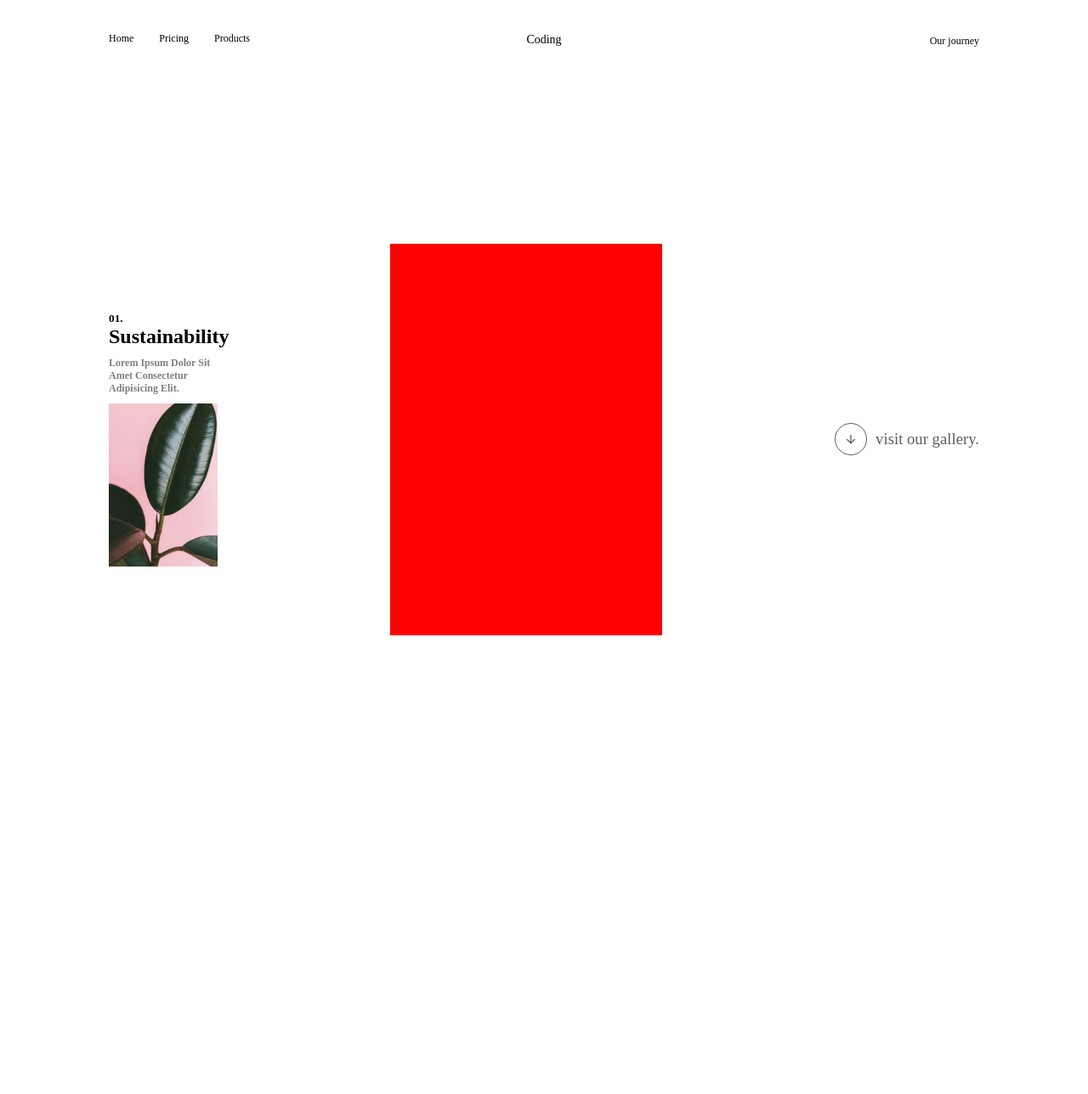
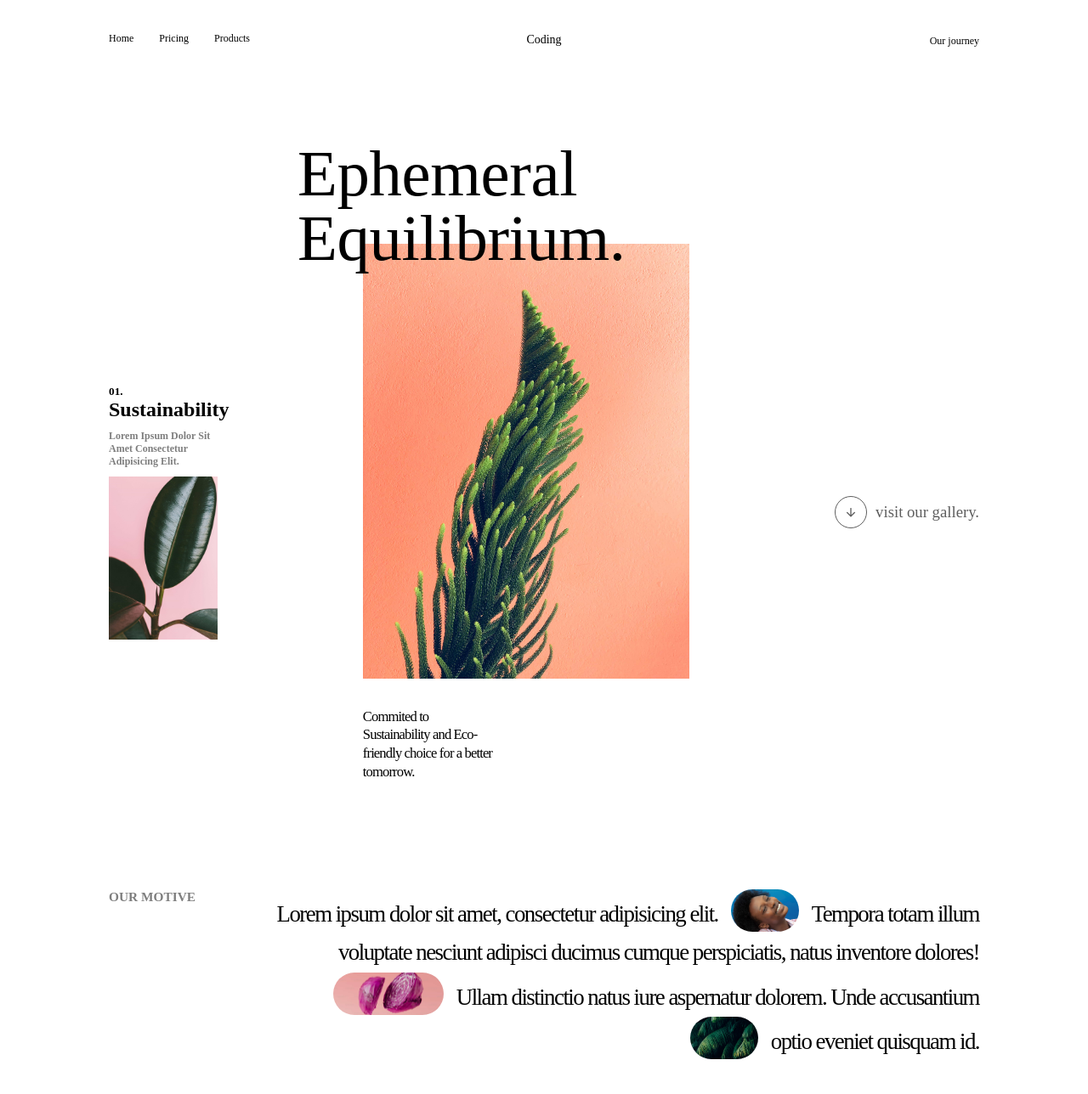
Before and after one commit to Dharmendra016/Animated_Website, a plain HTML site: page Project01/index.html in a window 1280 px wide. Shown: the whole page at 85% size. Before the commit the page ends 800 px from the top, so only its background shows below. Drawn offline with nearby package versions, Linux system fonts and the light colour scheme.

Commit message:
adding a little bit more things

```diff
--- a/Project01/index.html
+++ b/Project01/index.html
@@ -36,6 +36,15 @@
                 </div>
 
                 <div class="ephemeral">
+                   <div class="heading">
+                        <h1>Ephemeral</h1>
+                        <h1>Equilibrium.</h1>
+                   </div>
+
+                   <div class="imgntext">
+                       <img src="./images/pinkplant.jpg" alt="">
+                       <p>Commited to Sustainability and Eco-friendly choice for a better tomorrow.</p>
+                   </div>
 
                 </div>
 
@@ -47,6 +56,11 @@
                 </div>
             </div>
 
+            <div id="motive">
+                <h3>our motive </h3>
+                <p class="motive-para">Lorem ipsum dolor sit amet, consectetur adipisicing elit. <span class="onespan"></span> Tempora totam illum voluptate nesciunt adipisci ducimus cumque perspiciatis, natus inventore dolores! <span class="twospan"></span> Ullam distinctio natus iure aspernatur dolorem. Unde accusantium <span class="threespan"></span> optio eveniet quisquam id.
+                </p>
+            </div>
 
 
         </div>
--- a/Project01/style.css
+++ b/Project01/style.css
@@ -85,9 +85,40 @@ html , body {
 }
 
 .ephemeral{
-    width: 25vw;
-    height: 36vw;
-    background-color: red;
+    width: 30vw;
+    min-height: 42vw;
+    /* background-color: green; */
+    position: relative;
+}
+
+/* .imgntext{
+
+} */
+
+.ephemeral h1{
+    letter-spacing: -0.4px;
+    font-size: 6vw;
+    line-height: 1;
+    font-weight: 400;
+}
+
+.ephemeral p{
+    margin-top: 30px;
+    width: 40%;
+    font-size: 1.3vw;
+    line-height: 1.3;
+    letter-spacing: -.07vw;
+}
+
+.ephemeral .heading{
+    position: absolute;
+    top: -19%;
+    left: -20%;
+}
+.ephemeral img {
+    width: 100%;
+    height: 100%;
+    object-fit: cover;
 }
 
 .circlev{
@@ -114,6 +145,58 @@ html , body {
 }
 
 .visit h3{
-    font-weight: 100;
+    font-weight: 400;
     color: #5e5e5e;
 }
+#motive{
+    margin-top: 7vw;
+    padding: 3vw 10vw;
+    display: flex;
+    justify-content: space-between;
+}
+
+#motive h3{
+    text-transform: uppercase;
+    font-size: 1.2vw;
+    opacity: 0.5;
+}
+
+#motive span{
+    display: inline-block;
+    margin: 0 10px;
+    border-radius: 100px;
+    margin-bottom: -12.5px;
+}
+
+#motive p{
+    line-height: 1.7;
+    text-align: right;
+    letter-spacing: -.12vw;
+    font-size: 2.1vw;
+    position: relative;
+    right: 0;
+    width: 85%;
+}
+
+.onespan {
+    width: 80px;
+    height: 50px ;
+    background-image: url("./images/bluegirl.jpg");
+    background-size: cover;
+    background-position: 0% 60%
+}
+.twospan{
+    width: 130px;
+    height: 50px ;
+    background-image: url("./images/shaljam.jpg");
+    background-size: cover;
+    background-position: 0% 50%;
+}
+
+.threespan{
+    width: 80px;
+    height: 50px ;
+    background-image: url("./images/grass.jpg");
+    background-size: cover;
+    background-position: 0% 60%;
+}
```
